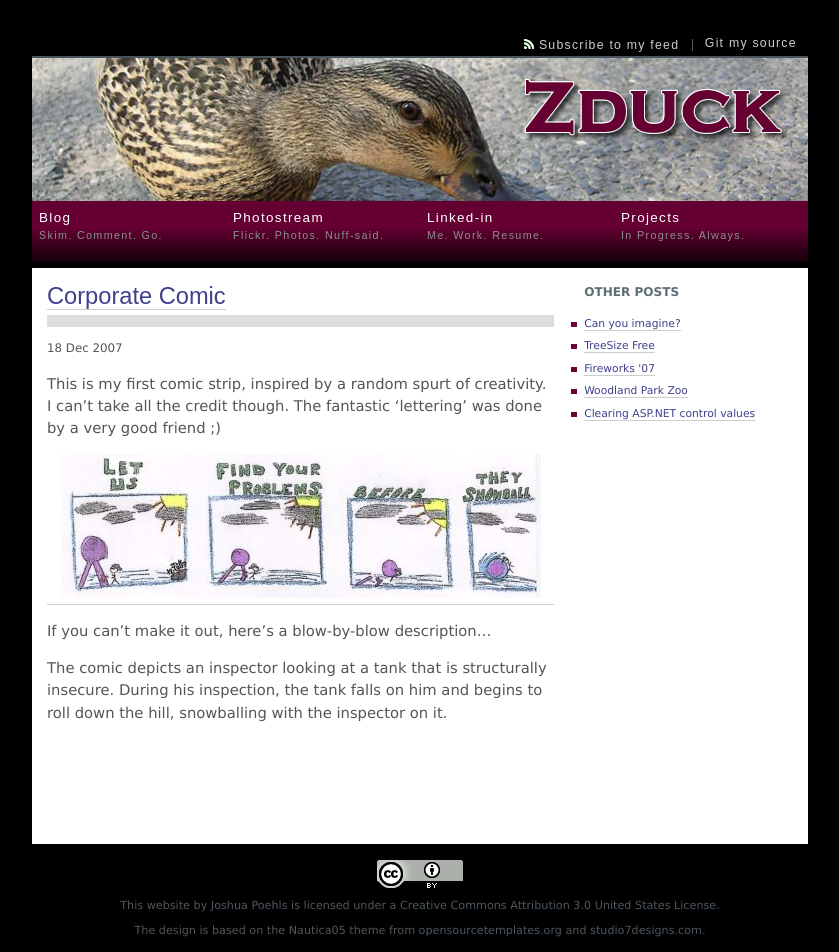
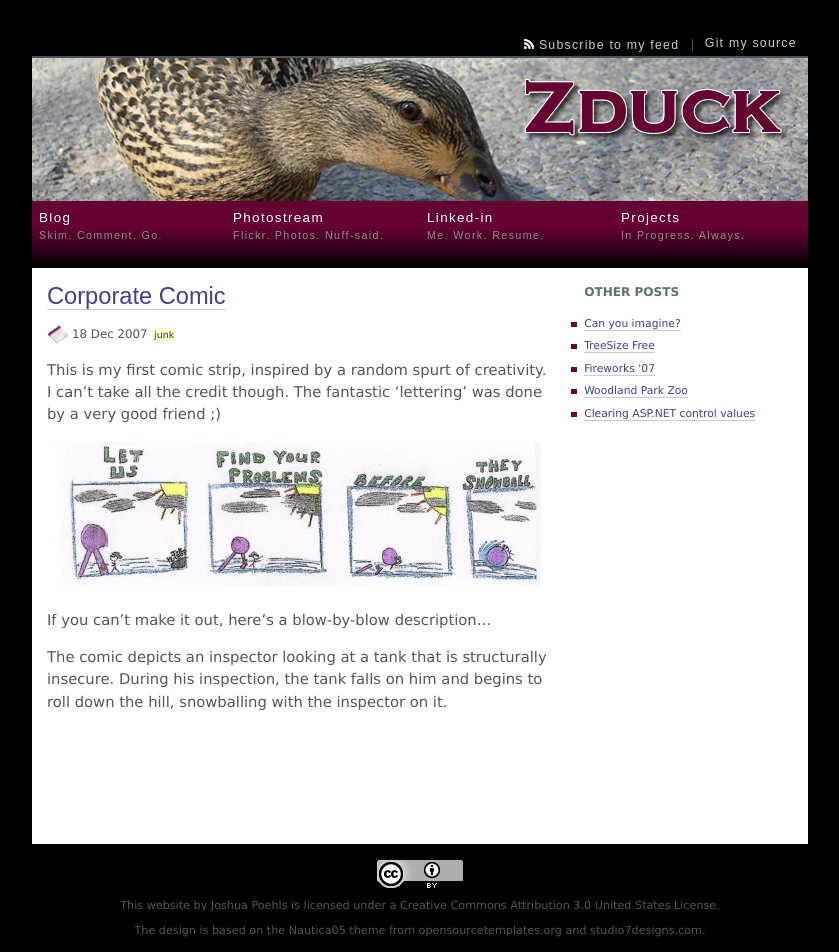
Before and after one commit to jpoehls/old-zduck-web, a Jekyll site: the page built from _posts/2007-12-18-corporate-comic.markdown, in a window 1280 px wide. Shown: the whole page, without its empty margins (220-1059 px from the left). Built offline with Jekyll 4.4.1, drawn with Linux system fonts in a browser that asks for light colours; Markdown is read by kramdown in place of the engine named in the settings.

Commit message:
added categories to post page. added calendar image next to the post date.

```diff
--- a/_layouts/post.html
+++ b/_layouts/post.html
@@ -5,7 +5,12 @@ layout: master
     <div class="post">
         <h1>
             <a href='{{page.url}}'>{{page.title}}</a></h1>
-            <span class="date">{{page.date | date_to_string}}</span>
+            <div class="date">
+                {{page.date | date_to_string}}
+                {% for category in page.categories %}
+                <span class="category">{{category}}</span>
+                {% endfor %}
+            </div>
         {{ content }}
     </div>
 </div>
--- a/_posts/2007-12-18-corporate-comic.markdown
+++ b/_posts/2007-12-18-corporate-comic.markdown
@@ -8,7 +8,7 @@ This is my first comic strip, inspired by a random spurt of creativity.
 I can't take all the credit though. The fantastic 'lettering' was done
 by a very good friend ;)
 
-<a class="lightbox" title="Comic" href="/images/posts/2007-12-18/JK-comic-1.jpg">
+<a class="lightbox img" title="Comic" href="/images/posts/2007-12-18/JK-comic-1.jpg">
     <img src="/images/posts/2007-12-18/JK-comic-1-small.jpg" alt="comic" />
 </a>
 
--- a/stylesheets/html.css
+++ b/stylesheets/html.css
@@ -36,7 +36,6 @@ h1
     padding-bottom: 0.2em;
     font: 400 1.6em arial, sans-serif;
     color: #536C71;
-    border-bottom: 12px solid #ddd;
 }
 
 h2
--- a/stylesheets/layout.css
+++ b/stylesheets/layout.css
@@ -186,6 +186,17 @@
     border: 2px solid #6C0437;
 }
 
+#page .category
+{
+    font-size: 80%;
+    background-color: #FFFFCC;
+    border: .2em solid #FFFFCC;
+    padding: .1em;
+    color: #333;
+    padding: 0;
+    margin: 0 .2em;
+}
+
 /* Column widths */
 .width
 {
@@ -293,13 +304,7 @@
 
 .postBlock .category
 {
-    font-size: 70%;
-    background-color: #FFFFCC;
-    border: .2em solid #FFFFCC;
-    padding: .1em;
-    color: #333;
-    padding: 0;
-    margin: 0 .2em;
+   font-size: 70%;
 }
 
 
@@ -336,6 +341,10 @@
 .post .date
 {
     font-size: 80%;
+    padding-left: 25px;
+    background-image: url(/images/calendar.png);
+    background-position: left;
+    background-repeat: no-repeat;
 }
 
 .post p
```
Also changed, not shown: images/calendar.png (added).
